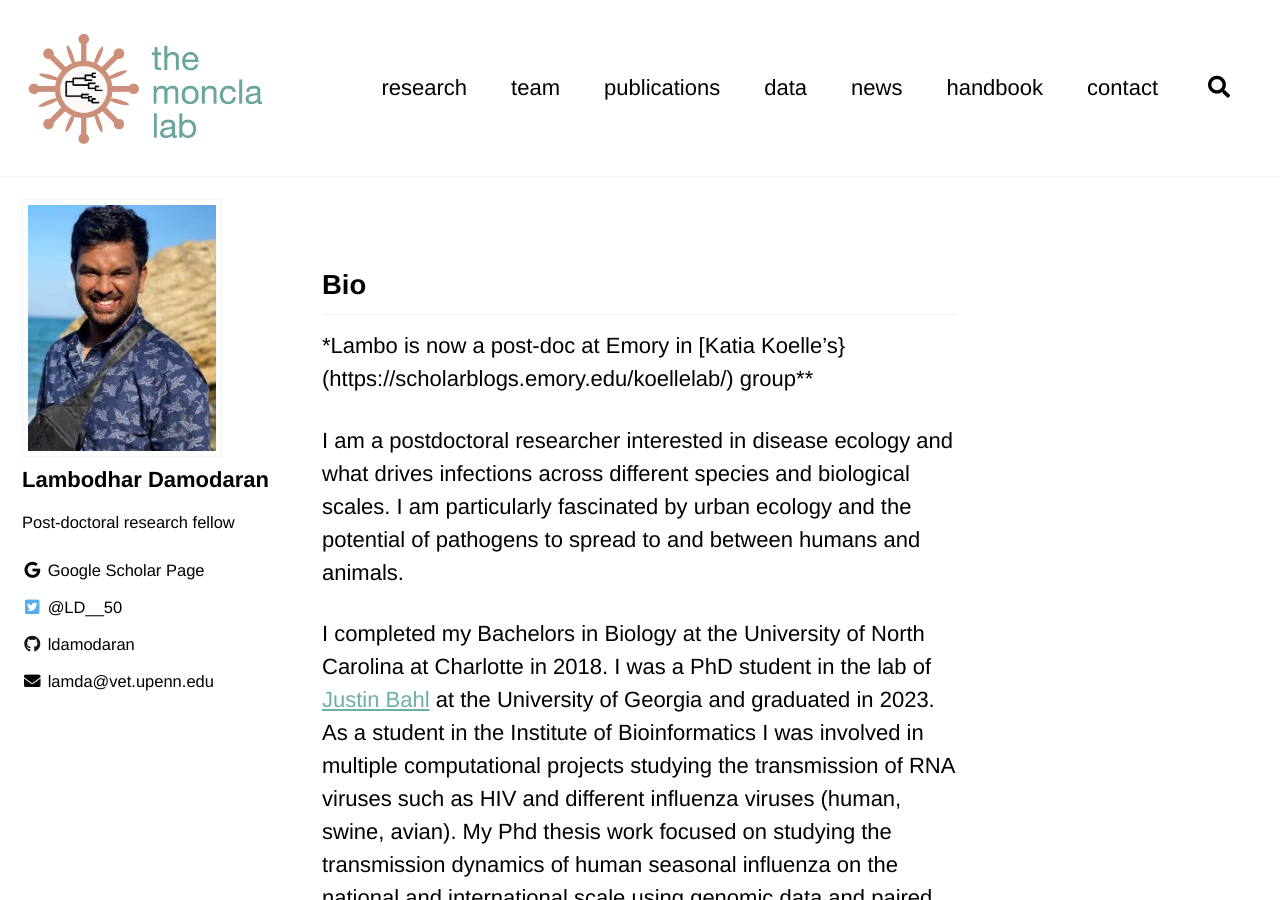
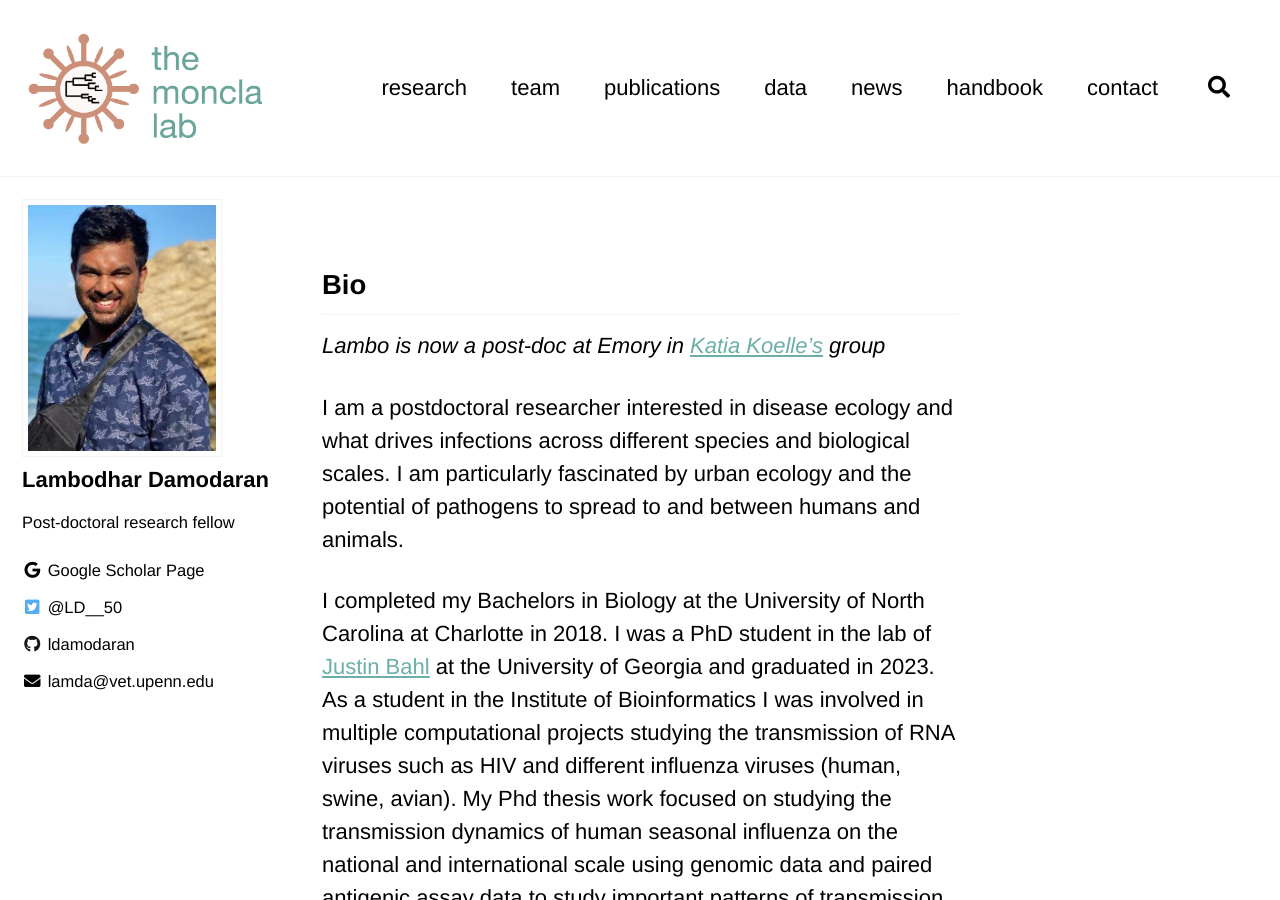
Before and after one commit to lmoncla/monclalab, a Jekyll site: the page built from _pages/people-Lambodhar-Damodaran.md, in a window 1280 px wide and 900 px high. Built offline with Jekyll 4.4.1, drawn with Linux system fonts in a browser that asks for light colours; cached includes are drawn as plain includes; a script that is not in the unit is left out; comment, search, counter and statistics services are not loaded.

Commit message:
fixing formatting error

```diff
--- a/_pages/people-Lambodhar-Damodaran.md
+++ b/_pages/people-Lambodhar-Damodaran.md
@@ -25,7 +25,7 @@ author_profile: true
 
 ## Bio
 
-*Lambo is now a post-doc at Emory in [Katia Koelle's}(https://scholarblogs.emory.edu/koellelab/) group**
+*Lambo is now a post-doc at Emory in [Katia Koelle's](https://scholarblogs.emory.edu/koellelab/) group*
 
 I am a postdoctoral researcher interested in disease ecology and what drives infections across different species and biological scales. I am particularly fascinated by urban ecology and the potential of pathogens to spread to and between humans and animals.
 
```
